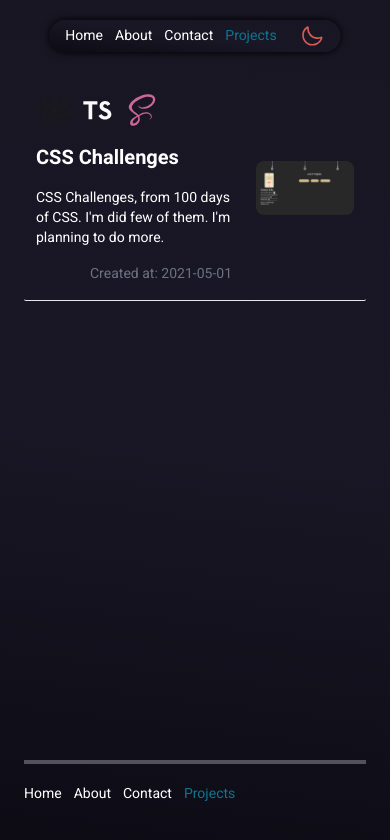
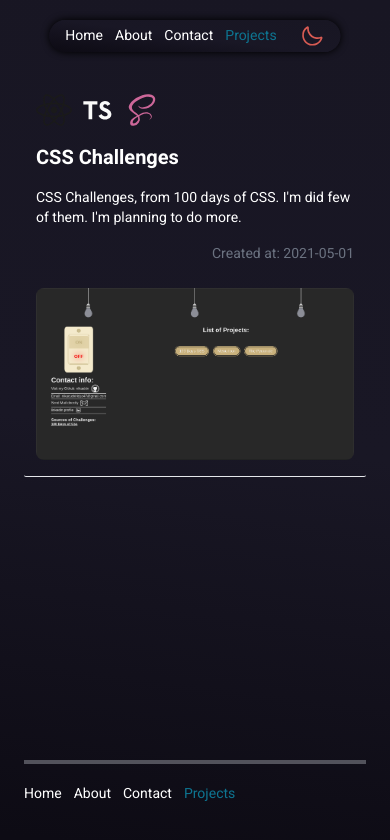
Before and after one commit to nikaakin/portfolio, a Next.js app: page /projects in a window 390 px wide. Shown: the top 840 px of the page. Built offline with nearby package versions, Linux system fonts and the light colour scheme.

Commit message:
feat: add responsivness to project overview card

```diff
--- a/components/ProjectOverviewCard/ProjectOverviewCard.tsx
+++ b/components/ProjectOverviewCard/ProjectOverviewCard.tsx
@@ -15,12 +15,12 @@ export const ProjectOverviewCard = ({
   return (
     <Link
       href={"projects/" + route}
-      className={`flex gap-6 border-b pb-4 p-3 rounded-sm transition-colors ${
+      className={`flex flex-col md:flex-row  gap-6 border-b pb-4 p-3 rounded-sm transition-colors ${
         theme === DARK_THEME ? "hover:bg-zinc-950" : "hover:bg-zinc-200"
       }`}
     >
-      <div className="flex flex-col justify-center  w-2/3 gap-4">
-        <div className="flex flex-row gap-2 md:gap-3">
+      <div className="flex flex-col justify-center w-full md:w-2/3 gap-4">
+        <div className="flex flex-row  gap-2 md:gap-3">
           {tags.map((tag) => tag.imgUrl)}
         </div>
         <h3 className="text-xl font-bold">{name}</h3>
@@ -29,7 +29,7 @@ export const ProjectOverviewCard = ({
           Created at: {createdAt}
         </p>
       </div>
-      <div className="w-1/3 flex items-center">
+      <div className="w-full flex items-center md:w-1/3">
         <Image
           src={images[0].url}
           alt={images[0].alt}
```
